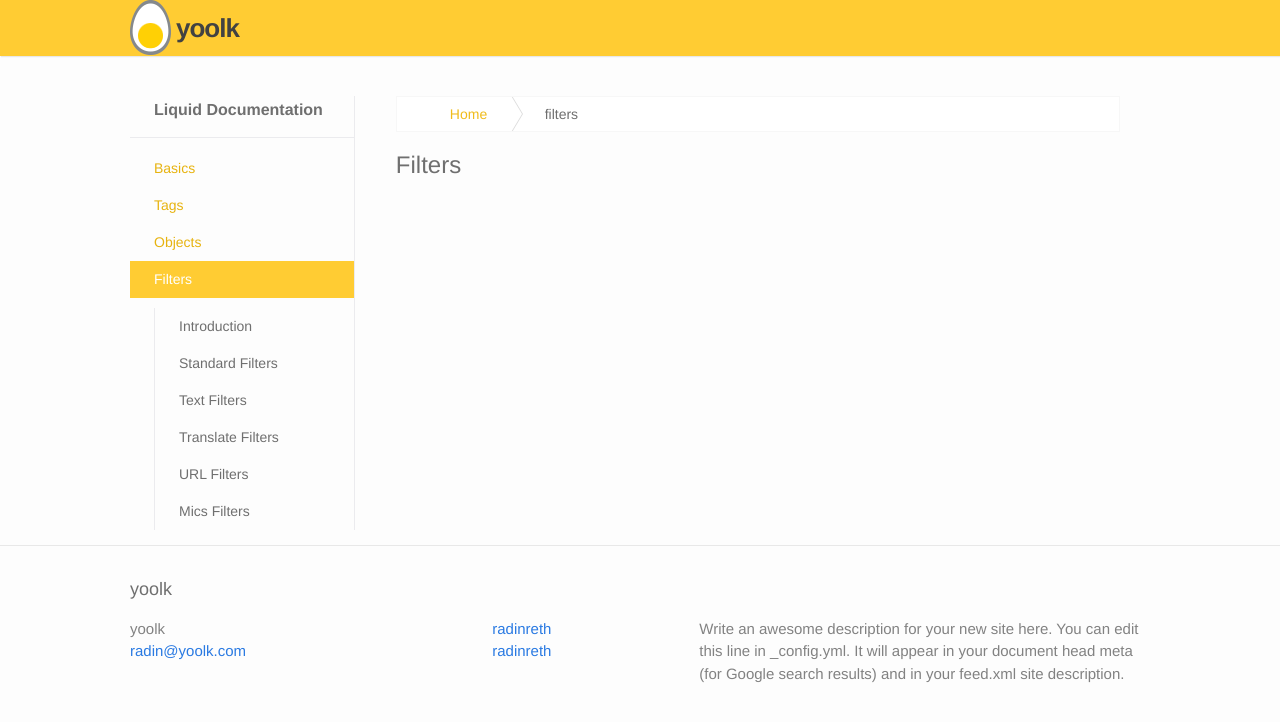
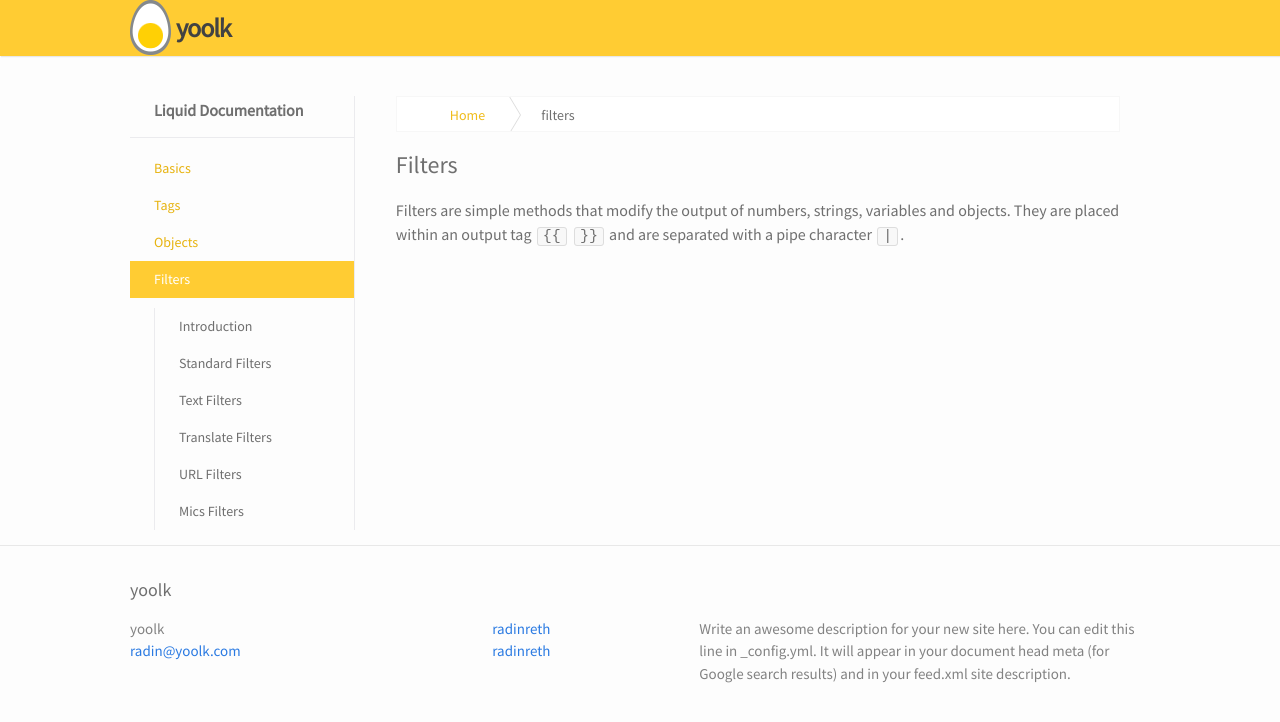
Before and after one commit to yoolk/liquid-documentation, a Jekyll site: the page built from filters/index.markdown, in a window 1280 px wide. Shown: the top 722 px of the page. Built offline with Jekyll 4.4.1, drawn with Linux system fonts in a browser that asks for light colours.

Commit message:
update font face

```diff
--- a/_includes/head.html
+++ b/_includes/head.html
@@ -2,6 +2,7 @@
     <meta charset="utf-8">
     <meta name="viewport" content="width=device-width">
     <meta http-equiv="X-UA-Compatible" content="IE=edge">
+    <link href='http://fonts.googleapis.com/css?family=Source+Sans+Pro' rel='stylesheet' type='text/css'>
 
     <title>{% if page.title %}{{ page.title }}{% else %}{{ site.title }}{% endif %}</title>
     <meta name="description" content="{{ site.description }}">
--- a/_sass/_layout.scss
+++ b/_sass/_layout.scss
@@ -130,6 +130,13 @@
   &:hover {
     background: #f2f2f2;
   }
+}
+code {
+  margin: 0 2px;
+  padding: 0px 5px;
+  border: 1px solid #ddd;
+  background-color: #f8f8f8;
+  border-radius: 3px;
 }
 .content {
   width: 71%;
--- a/css/main.scss
+++ b/css/main.scss
@@ -6,7 +6,7 @@
 
 
 // Our variables
-$base-font-family: Helvetica, Arial, sans-serif;
+$base-font-family: 'Source Sans Pro', Helvetica, Arial, sans-serif;
 $base-font-size:   16px;
 $small-font-size:  $base-font-size * 0.875;
 $base-line-height: 1.5;
--- a/filters/index.markdown
+++ b/filters/index.markdown
@@ -3,3 +3,5 @@
 ---
 
 ## Filters
+
+Filters are simple methods that modify the output of numbers, strings, variables and objects. They are placed within an output tag {% raw %}<code>{{</code> <code>}}</code>{% endraw %} and are separated with a pipe character {% raw %}<code>|</code>{% endraw %}.
```
